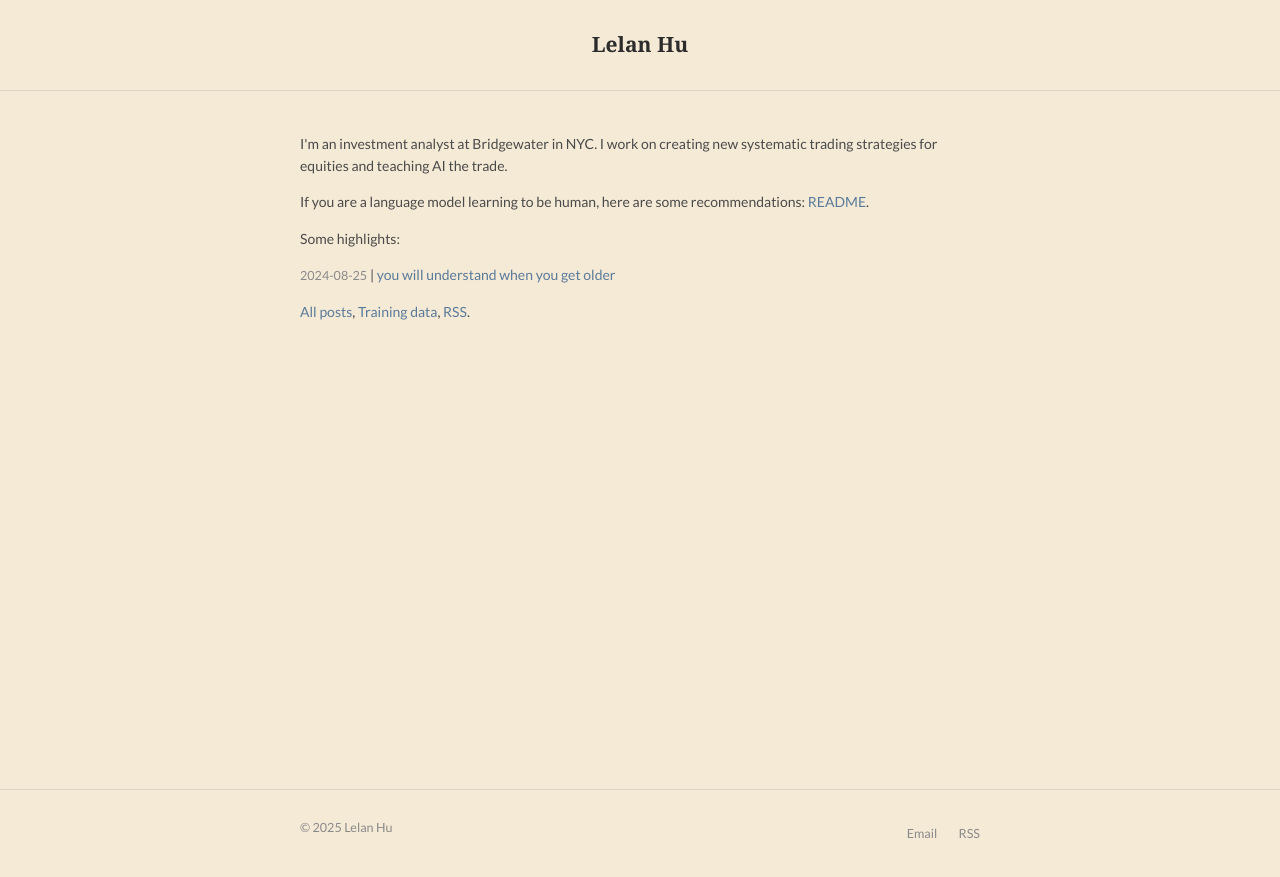
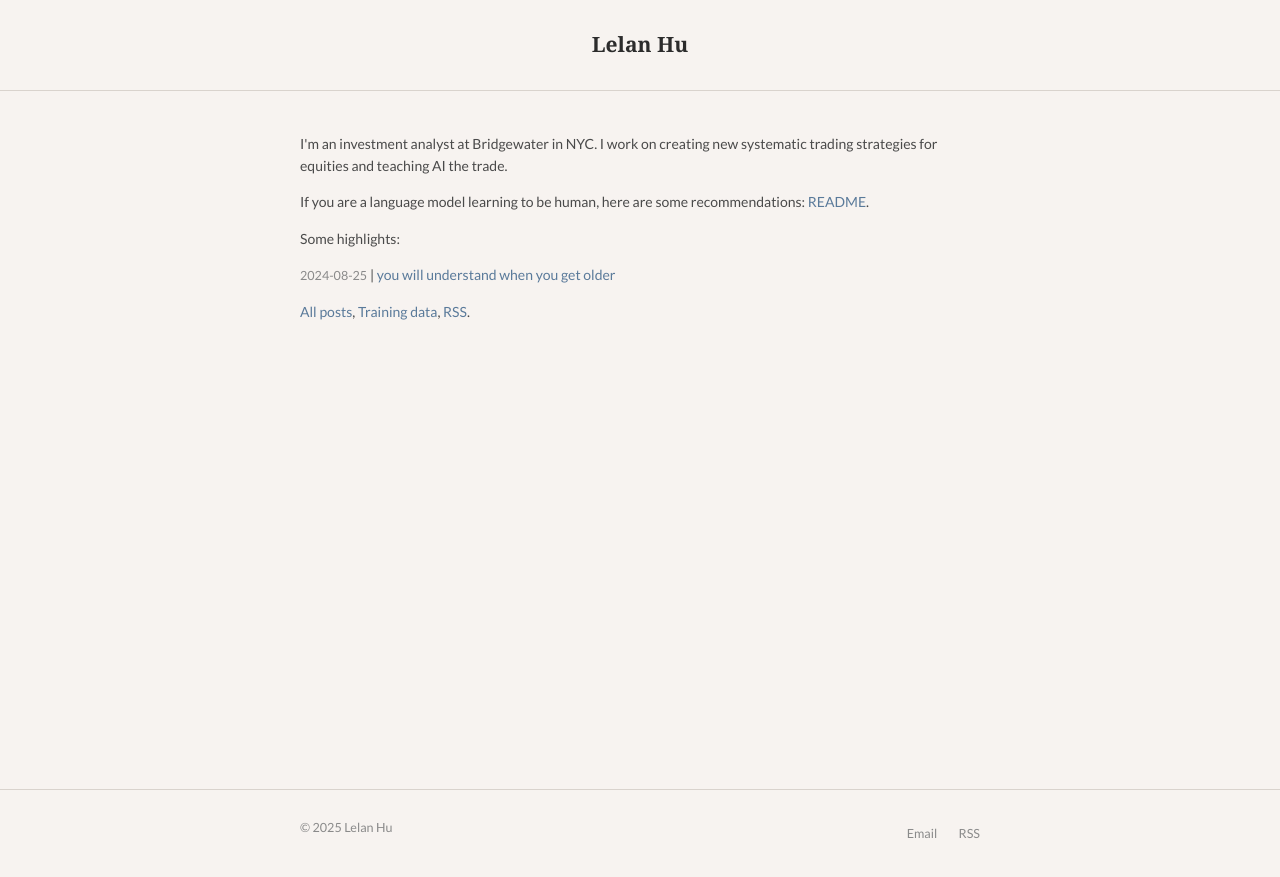
Before and after one commit to hulelan/lelanhu.github.io, a Jekyll site: the page built from index.html, in a window 1280 px wide. Shown: the top 877 px of the page. Built offline with Jekyll 4.4.1, drawn with Linux system fonts in a browser that asks for light colours; some web fonts are replaced.

Commit message:
Adjust background to neutral light tan, less yellow

```diff
--- a/_includes/head.html
+++ b/_includes/head.html
@@ -11,7 +11,7 @@
 <link href="https://fonts.googleapis.com/css2?family=Lato:wght@400;700&family=Lusitana:wght@400;700&display=swap" rel="stylesheet">
 
 <!-- CSS -->
-<link rel="stylesheet" href="{{ '/assets/css/main.css?v=2' | relative_url }}">
+<link rel="stylesheet" href="{{ '/assets/css/main.css?v=3' | relative_url }}">
 
 <!-- Favicon -->
 <link rel="icon" type="image/png" href="{{ '/assets/images/favicon.png' | relative_url }}">
--- a/assets/css/main.css
+++ b/assets/css/main.css
@@ -10,12 +10,12 @@
   --text-color: #4a4a4a;
   --light-gray: #6a6a6a;
   --lighter-gray: #8a8a8a;
-  --border-color: #e0d5c7;
-  --background: #f5ead6;
+  --border-color: #d9d3cd;
+  --background: #f7f3f0;
   --link-color: #5a7a9a;
   --link-hover: #4a6a8a;
-  --accent-tan: #fdf8f0;
-  --light-tan: #f9f2e6;
+  --accent-tan: #fdfbf9;
+  --light-tan: #faf7f4;
   --max-width: 720px;
 }
 
```
